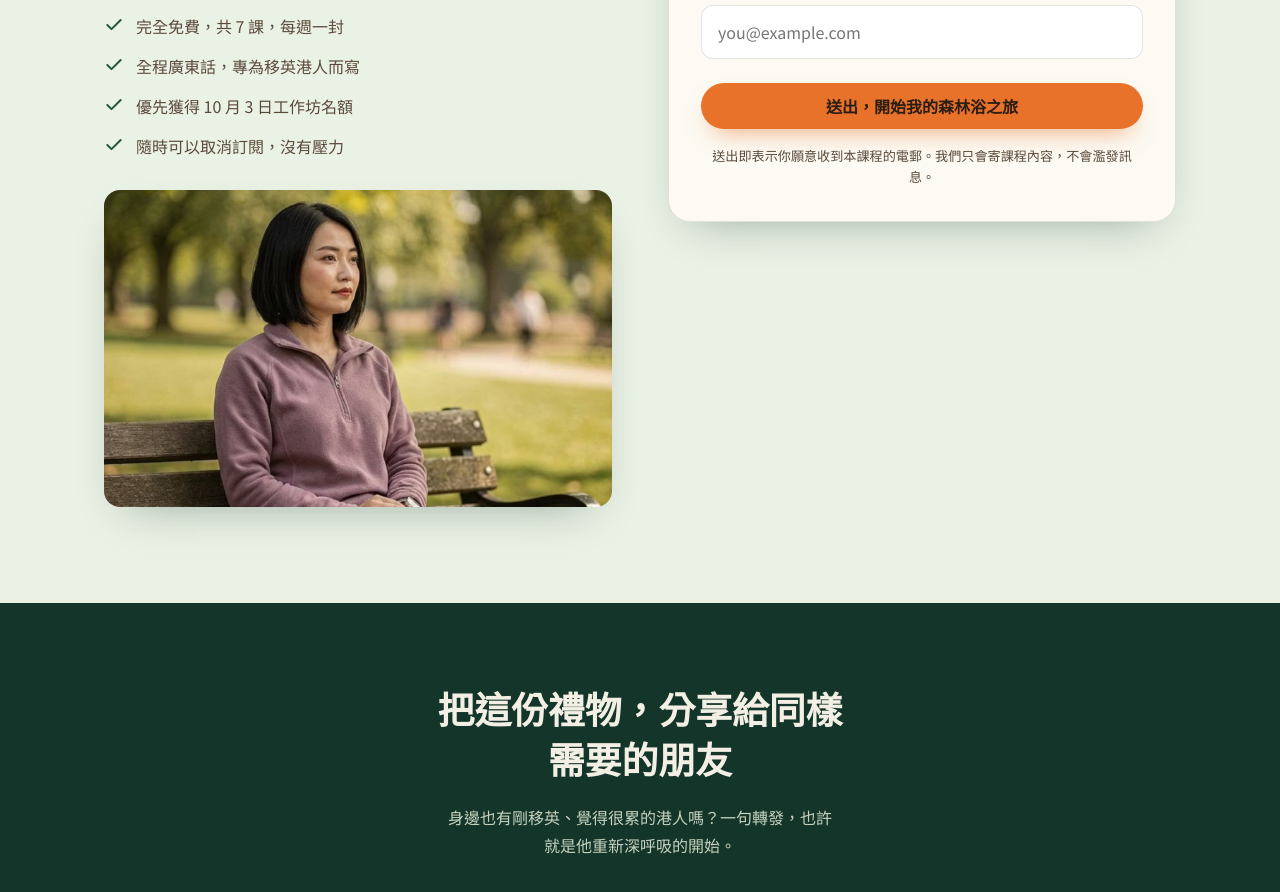
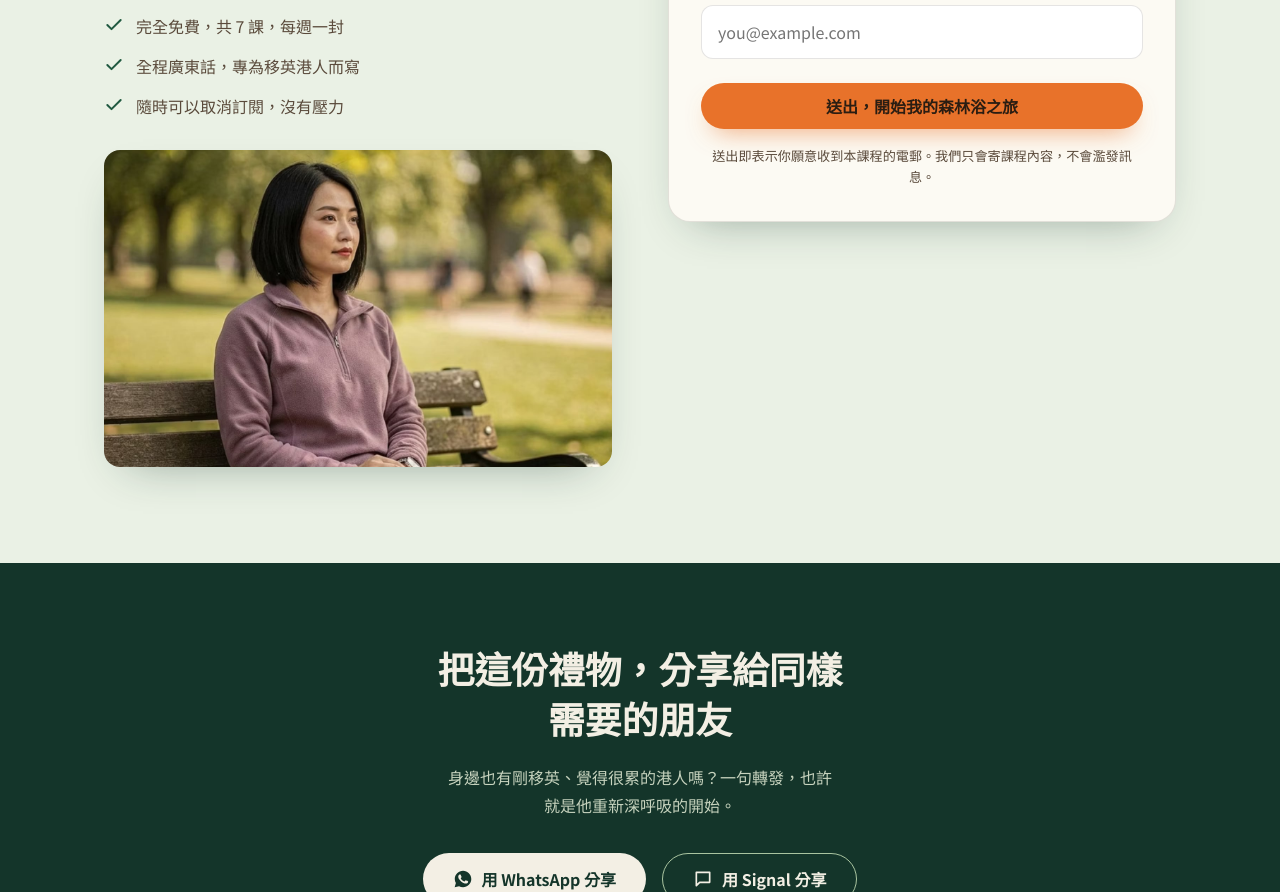
Before and after one commit to chivesclub/forest-bath, a website with bundled scripts: page index.html in a window 1280 px wide. Shown: the part 5618-6510 px from the top of the page. Built offline with nearby package versions, Linux system fonts and the light colour scheme; files whose address does not match are found by name.

Commit message:
Update index.html

```diff
--- a/index.html
+++ b/index.html
@@ -203,7 +203,6 @@
       <ul class="checks">
         <li><svg viewBox="0 0 24 24" fill="none" stroke="currentColor" stroke-width="2.4" stroke-linecap="round" stroke-linejoin="round"><path d="M20 6 9 17l-5-5"/></svg><span>完全免費，共 7 課，每週一封</span></li>
         <li><svg viewBox="0 0 24 24" fill="none" stroke="currentColor" stroke-width="2.4" stroke-linecap="round" stroke-linejoin="round"><path d="M20 6 9 17l-5-5"/></svg><span>全程廣東話，專為移英港人而寫</span></li>
-        <li><svg viewBox="0 0 24 24" fill="none" stroke="currentColor" stroke-width="2.4" stroke-linecap="round" stroke-linejoin="round"><path d="M20 6 9 17l-5-5"/></svg><span>優先獲得 10 月 3 日工作坊名額</span></li>
         <li><svg viewBox="0 0 24 24" fill="none" stroke="currentColor" stroke-width="2.4" stroke-linecap="round" stroke-linejoin="round"><path d="M20 6 9 17l-5-5"/></svg><span>隨時可以取消訂閱，沒有壓力</span></li>
       </ul>
       <div class="side-img">
```
